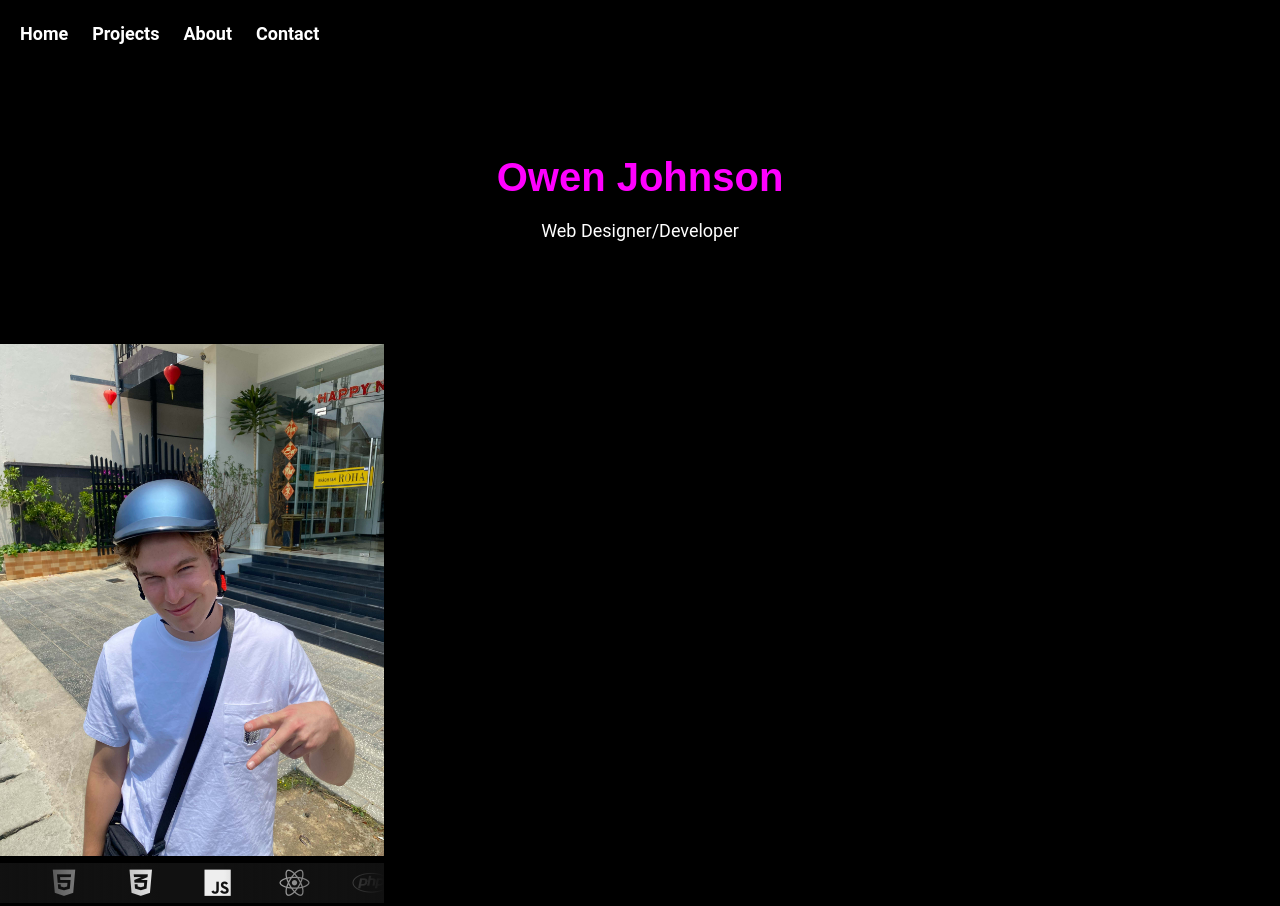
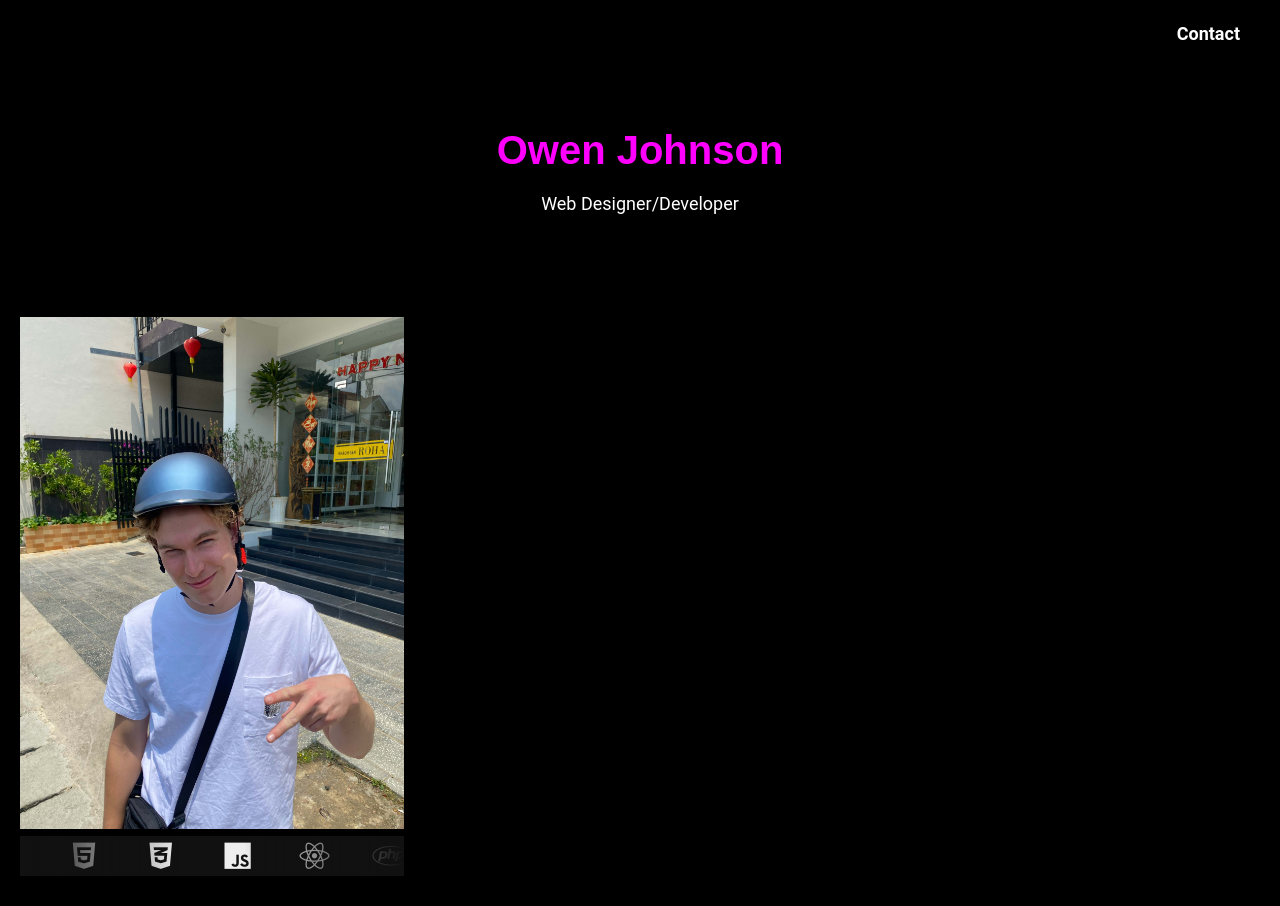
Before and after one commit to owenjohnsonlegit/devwithowen, a plain HTML site: page index.html in a window 1280 px wide. Shown: the top 906 px of the page. Drawn offline with nearby package versions, Linux system fonts and the light colour scheme.

Commit message:
Update to index.html and style.css

```diff
--- a/index.html
+++ b/index.html
@@ -19,9 +19,6 @@
           <!-- Your logo image or text goes here -->
         </div>
         <ul class="nav-links">
-          <li><a href="#">Home</a></li>
-          <li><a href="#">Projects</a></li>
-          <li><a href="#">About</a></li>
           <li><a href="#">Contact</a></li>
         </ul>
       </nav>
--- a/styles/style.css
+++ b/styles/style.css
@@ -18,6 +18,11 @@ body {
   color: #ffffff;
 }
 
+main {
+  margin-left: 20px;
+  margin-right: 20px;
+}
+
 /* Navbar styles */
 header {
   background-color: rgba(0, 0, 0, 0.8);
@@ -30,11 +35,12 @@ header {
 
 .nav-links {
   list-style: none;
+  float: right;
 }
 
 .nav-links li {
   display: inline-block;
-  margin-left: 20px;
+  margin-right: 20px;
 }
 
 .nav-links li:first-child {
```
